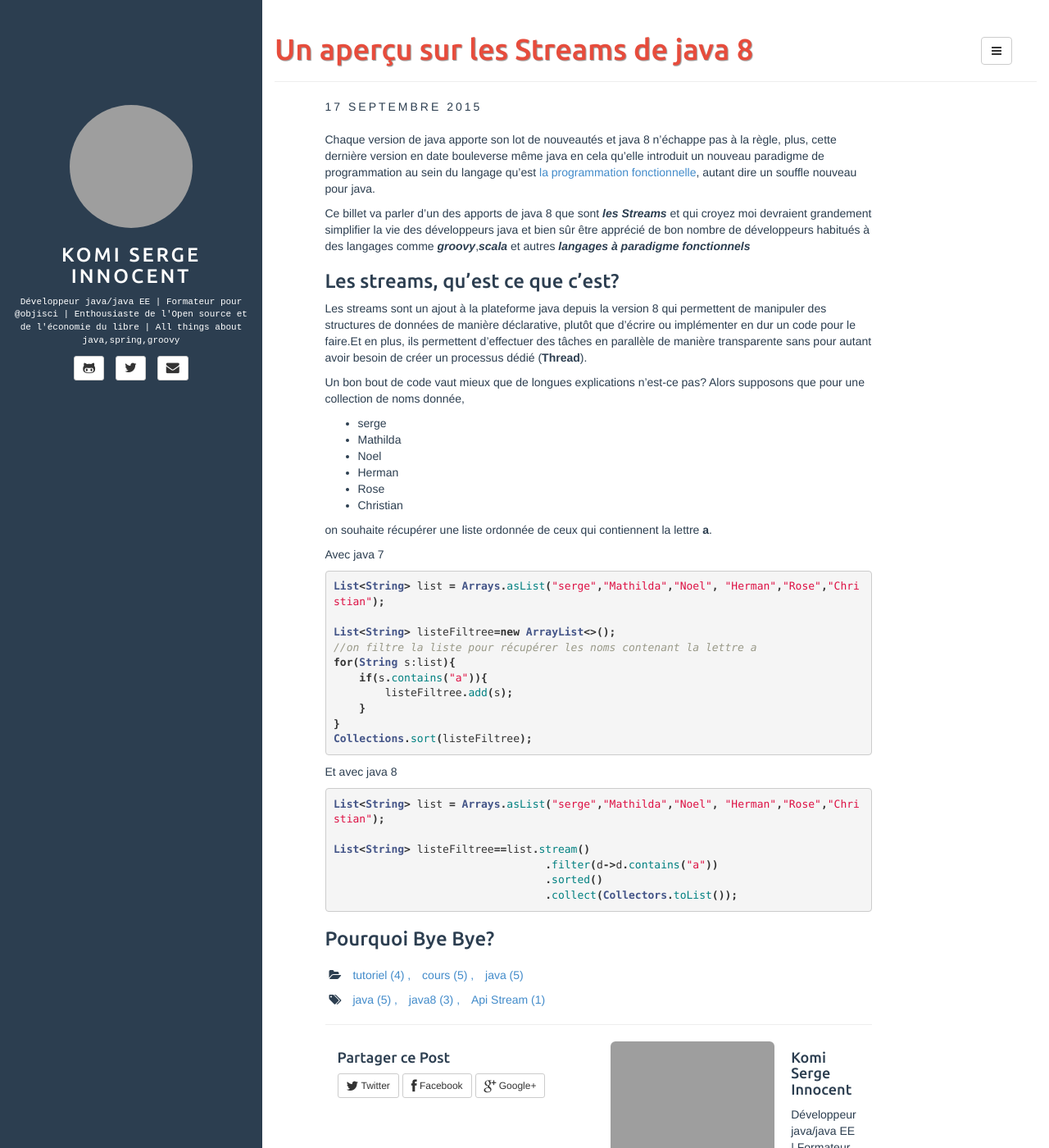
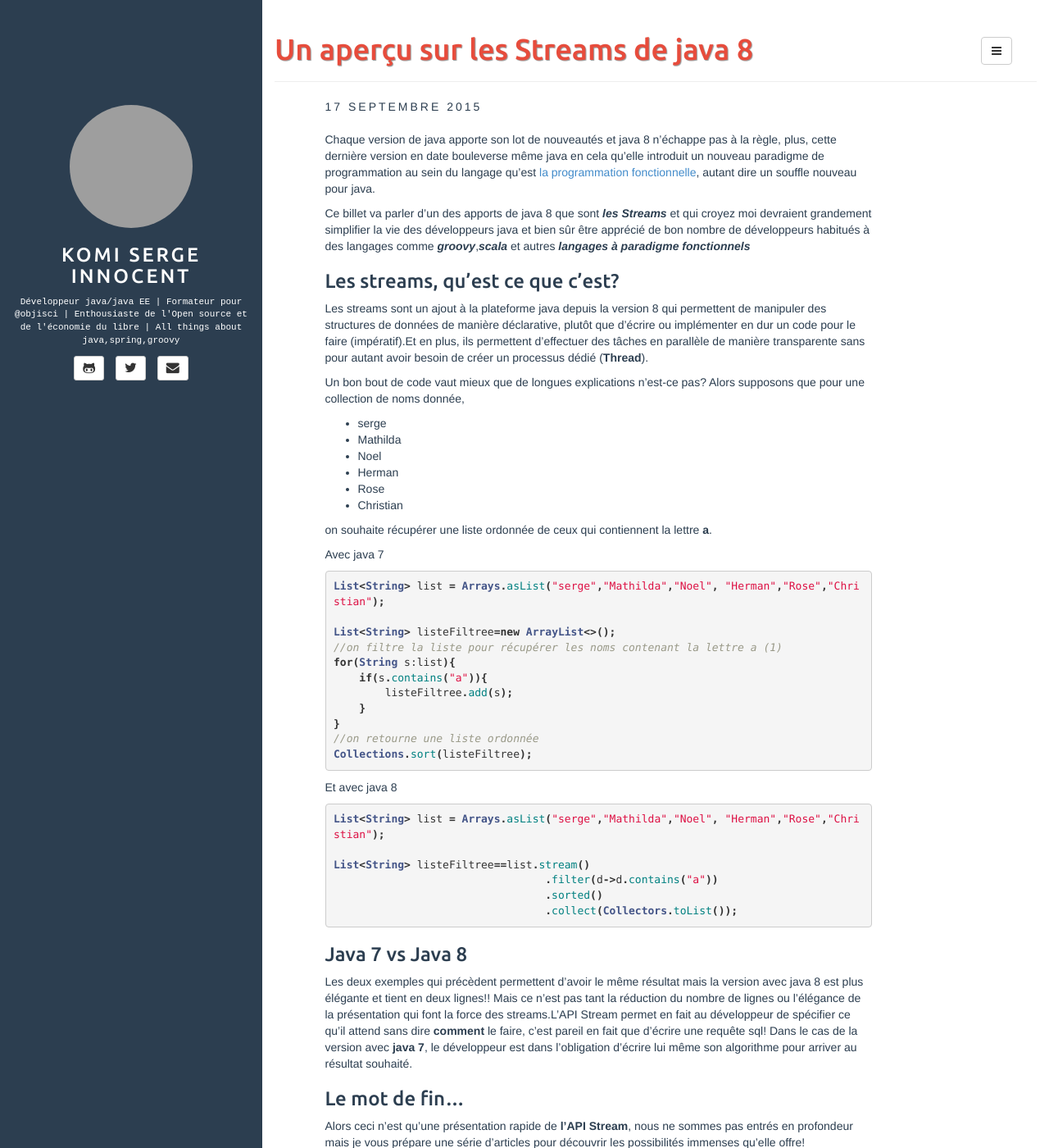
Before and after one commit to Centonni/Centonni.github.io, a Jekyll site: the page built from _posts/2015-09-17-java8-streams.md, in a window 1280 px wide and 1400 px high. Shown: the whole window at 82% size. Built offline with Jekyll 4.4.1, drawn with Linux system fonts in a browser that asks for light colours; comment, search, counter and statistics services are not loaded; grey boxes are pictures that could not be loaded.

Commit message:
fin article aperçu java 8 strems

```diff
--- a/_posts/2015-09-17-java8-streams.md
+++ b/_posts/2015-09-17-java8-streams.md
@@ -1,8 +1,8 @@
 ---
 layout: post
 title: Un aperçu sur les Streams de java 8
-date: "2015-09-17 01:43:11"
-categories: [tutoriel, cours, java]
+date: "2015-09-17 05:50:27"
+categories: [java]
 tags: [java, java8, Api Stream]
 ---
 Chaque version de java apporte son lot de nouveautés et java 8 n'échappe pas à la règle, plus, cette dernière version en date bouleverse même java en cela qu'elle introduit un nouveau paradigme de programmation au sein du langage qu'est [la programmation fonctionnelle](https://fr.wikipedia.org/wiki/Programmation_fonctionnelle), autant dire un souffle nouveau pour java.
@@ -10,7 +10,7 @@ Chaque version de java apporte son lot de nouveautés et java 8 n'échappe pas
 Ce billet va parler d'un des apports de java 8 que sont ***les Streams*** et qui croyez moi devraient grandement simplifier la vie des développeurs java et bien sûr être apprécié de bon nombre de développeurs habitués à des langages comme ***groovy***,***scala*** et autres ***langages à paradigme fonctionnels***
 
 ###Les streams, qu'est ce que c'est?
-Les streams sont un ajout à la plateforme java depuis la version 8 qui permettent de manipuler des structures de données de manière déclarative, plutôt que d'écrire ou implémenter en dur un code pour le faire.Et en plus, ils permettent d'effectuer des tâches en parallèle de manière transparente sans pour autant avoir besoin de créer un processus dédié (**Thread**).
+Les streams sont un ajout à la plateforme java depuis la version 8 qui permettent de manipuler des structures de données de manière déclarative, plutôt que d'écrire ou implémenter en dur un code pour le faire (impératif).Et en plus, ils permettent d'effectuer des tâches en parallèle de manière transparente sans pour autant avoir besoin de créer un processus dédié (**Thread**).
 
 Un bon bout de code vaut mieux que de longues explications n'est-ce pas? Alors supposons que pour une collection de noms donnée,
 
@@ -30,12 +30,13 @@ Avec java 7
 List<String> list = Arrays.asList("serge","Mathilda","Noel", "Herman","Rose","Christian");
 
 List<String> listeFiltree=new ArrayList<>();
-//on filtre la liste pour récupérer les noms contenant la lettre a
+//on filtre la liste pour récupérer les noms contenant la lettre a (1)
 for(String s:list){
     if(s.contains("a")){
         listeFiltree.add(s);
     }
 }
+//on retourne une liste ordonnée
 Collections.sort(listeFiltree);
 
 {% endhighlight %}
@@ -53,6 +54,12 @@ List<String> listeFiltree==list.stream()
 
 {% endhighlight %}
 
+### Java 7 vs Java 8
 
+Les deux exemples qui précèdent permettent d'avoir le même résultat mais la version avec java 8 est plus élégante et tient en deux lignes!!
+Mais ce n'est pas tant la réduction du nombre de lignes ou l'élégance de la présentation qui font la force des streams.L'API Stream permet en fait au développeur de spécifier ce qu'il attend sans dire **comment** le faire, c'est pareil en fait que d'écrire une requête sql!
+Dans le cas de la version avec **java 7**, le développeur est dans l'obligation d'écrire lui même son algorithme pour arriver au résultat souhaité.
 
-###Pourquoi Bye Bye?
+### Le mot de fin...
+
+Alors ceci n'est qu'une présentation rapide de **l'API Stream**, nous ne sommes pas entrés en profondeur mais je vous prépare une série d'articles pour découvrir les possibilités immenses qu'elle offre!
```
